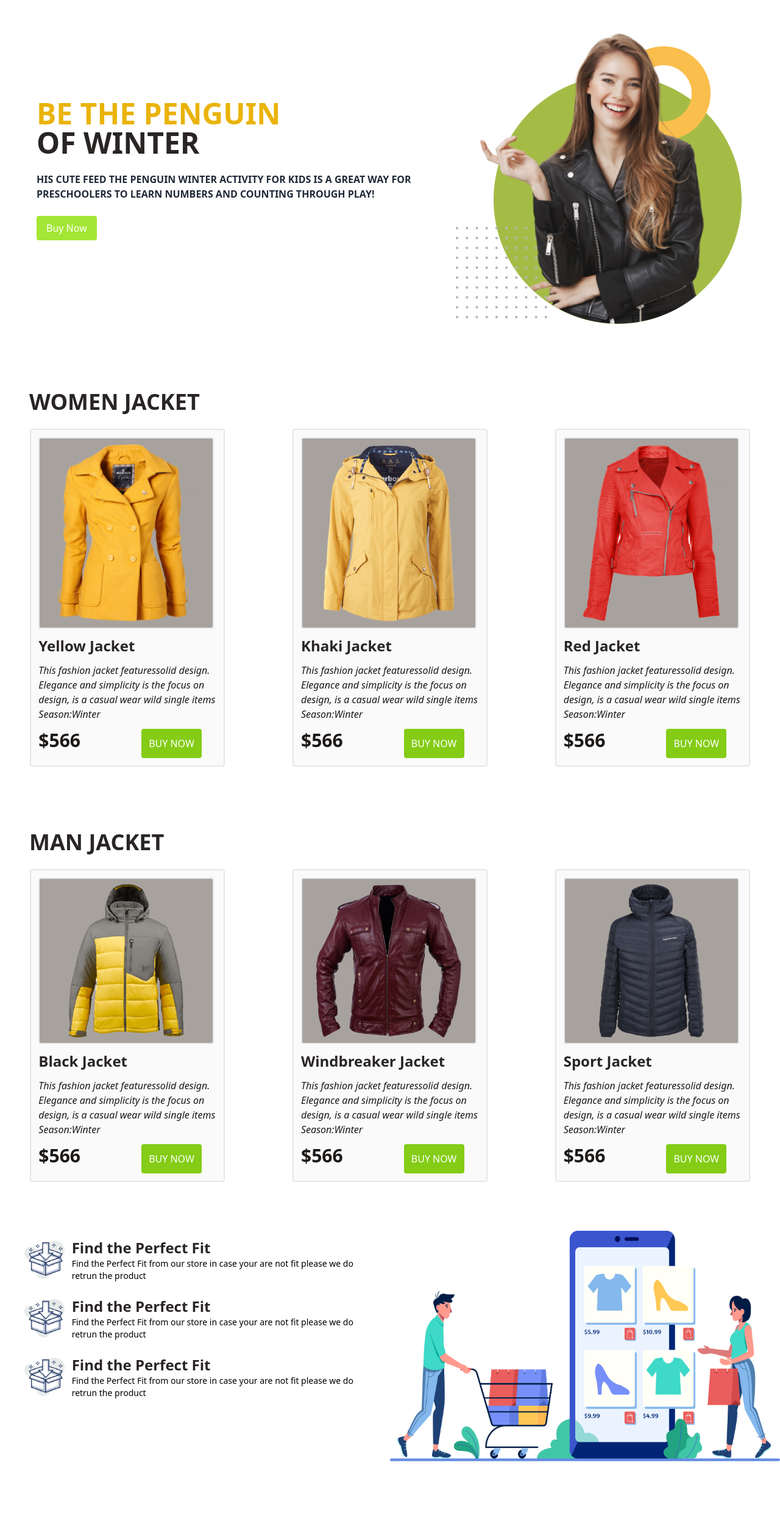
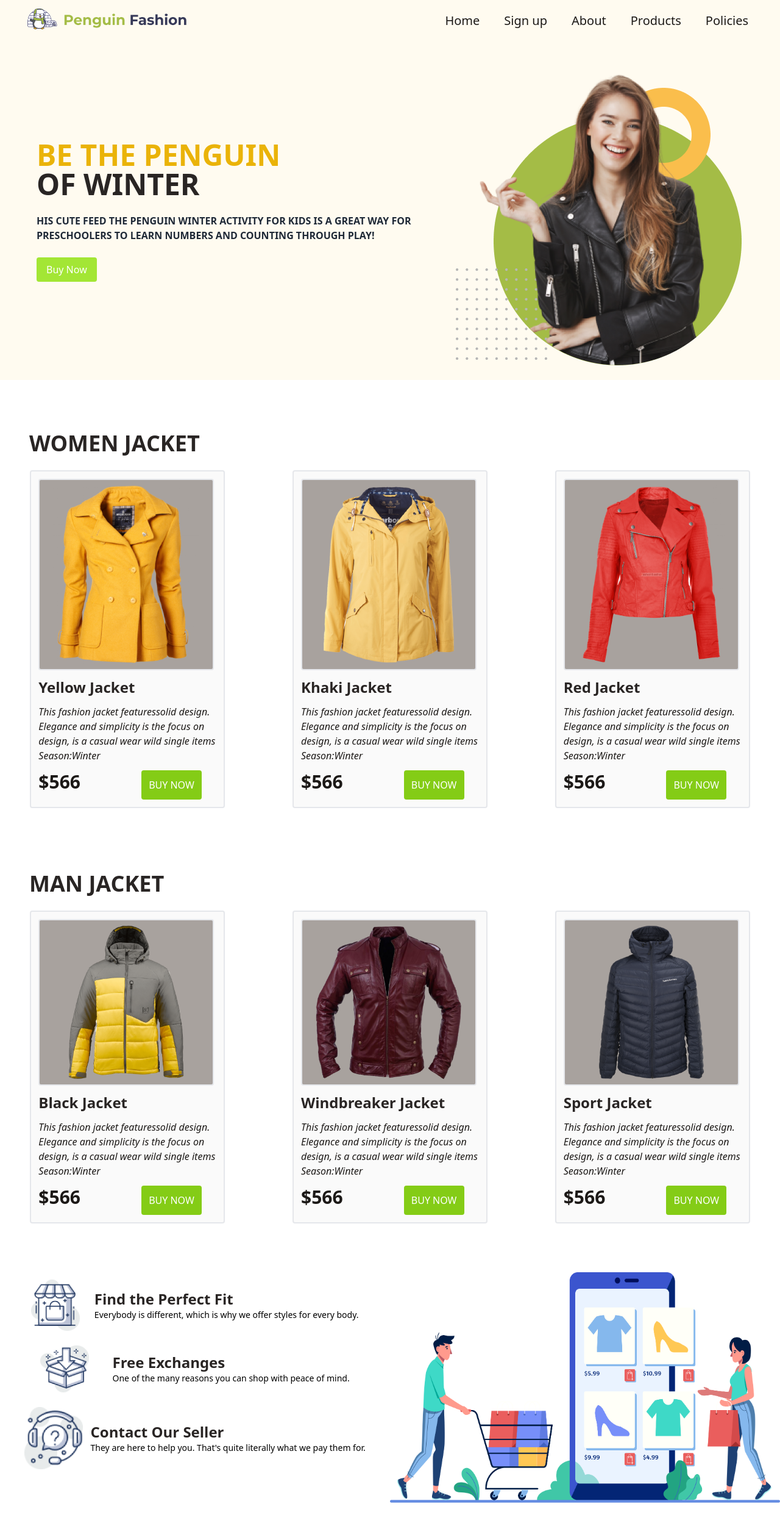
Before and after one commit to srabon0/penguin-tailwind, a plain HTML site: page index.html in a window 1280 px wide. Shown: the whole page at 61% size. Drawn offline with nearby package versions, Linux system fonts and the light colour scheme.

Commit message:
nav added but not responsive

```diff
--- a/index.html
+++ b/index.html
@@ -13,25 +13,34 @@
             extend: {
               colors: {
                 clifford: '#da373d',
+                penguin: '#FFFBF0',
               }
             }
           }
         }
       </script>
 
-</head>
 <body>
-  <!-- <header class="container">
-    <div>
-      <a href=""><img class="" src="images/logo.png" alt=""></a>
+<header>
+  <!-- This example requires Tailwind CSS v2.0+ -->
+<nav class="bg-penguin">
+  <div class="max-w-7xl mx-auto px-2 sm:px-6 lg:px-8 flex items-center justify-between">
+    <div class="w-72 h-16 p-3">
+      <img src="images/logo.png"  class="object-cover"alt="">
     </div>
-    <div>
+    <ul class="flex sm:text-xl text-sm">
+      <li class="text-stone-900 p-5">  <a href=""> Home</a> </li>
+      <li class="text-stone-900 p-5"><a href=""> Sign up</a> </li>
+      <li class="text-stone-900 p-5"><a href=""> About</a> </li>
+      <li class="text-stone-900 p-5"><a href=""> Products</a> </li>
+      <li class="text-stone-900 p-5"><a href="">Policies</a> </li>
+    </ul>
 
-    </div>
+  </div>
 
-  </header> -->
+</header>
     <main >
-      <section class="container mx-auto sm:flex items-center justify-center">
+      <section class="container mx-auto sm:flex items-center justify-center bg-penguin">
         <div class=" sm:w-6/12 space-y-6 m-6">
           <h1 class="font-bold uppercase sm:text-5xl text-3xl " > <span class="text-yellow-500">Be the penguin</span> <br> <span class=" text-stone-800">of winter</span> </h1>
           <p class="font-bold text-gray-800 uppercase" >his cute Feed the Penguin Winter activity for kids is a great way for preschoolers to learn numbers and counting through play!</p>
@@ -149,10 +158,11 @@
       <section class="container grid sm:grid-cols-2 mx-auto my-10 py-5">
         <div class="reviews order-2 sm:order-2 items-center">
           <div class="sm:flex sm:items-center reviews sm:mx-10 sm:py-3 grid grid-cols-1 grid-flow-row ">
-            <div class="sm:w-20 w-32 mx-auto"><img class="object-cover" src="images/box.png" alt=""></div>
+            <div class="sm:w-20 w-32 mx-auto"><img class="object-cover" src="images/house.png" alt=""></div>
             <div class="ml-3 mx-auto">
               <h2 class="text-2xl font-semibold text-center sm:text-left text-stone-800">Find the Perfect Fit</h2>
-              <p class="text-sm font-thin ">Find the Perfect Fit from our store in case your are not fit please we do retrun the product</p>
+              <p class="text-sm font-thin ">Everybody is different, which is why we
+offer styles for every body.</p>
             </div>
 
           </div>
@@ -160,17 +170,19 @@
           <div class="sm:flex sm:items-center reviews sm:mx-10 sm:py-3 grid grid-cols-1 grid-flow-row ">
             <div class="sm:w-20 w-32 mx-auto"><img class="object-cover" src="images/box.png" alt=""></div>
             <div class="ml-3 mx-auto">
-              <h2 class="text-2xl font-semibold text-center sm:text-left text-stone-800">Find the Perfect Fit</h2>
-              <p class="text-sm font-thin ">Find the Perfect Fit from our store in case your are not fit please we do retrun the product</p>
+              <h2 class="text-2xl font-semibold text-center sm:text-left text-stone-800">Free Exchanges</h2>
+              <p class="text-sm font-thin ">One of the many reasons you can shop
+                with peace of mind.</p>
             </div>
 
           </div>
 
           <div class="sm:flex sm:items-center reviews sm:mx-10 sm:py-3 grid grid-cols-1 grid-flow-row ">
-            <div class="sm:w-20 w-32 mx-auto"><img class="object-cover" src="images/box.png" alt=""></div>
+            <div class="sm:w-24 w-32 mx-auto"><img class="object-cover" src="images/question.png" alt=""></div>
             <div class="ml-3 mx-auto">
-              <h2 class="text-2xl font-semibold text-center sm:text-left text-stone-800">Find the Perfect Fit</h2>
-              <p class="text-sm font-thin ">Find the Perfect Fit from our store in case your are not fit please we do retrun the product</p>
+              <h2 class="text-2xl font-semibold text-center sm:text-left text-stone-800">Contact Our Seller</h2>
+              <p class="text-sm font-thin ">They are here to help you. That's quite
+                literally what we pay them for.</p>
             </div>
 
           </div>
```
